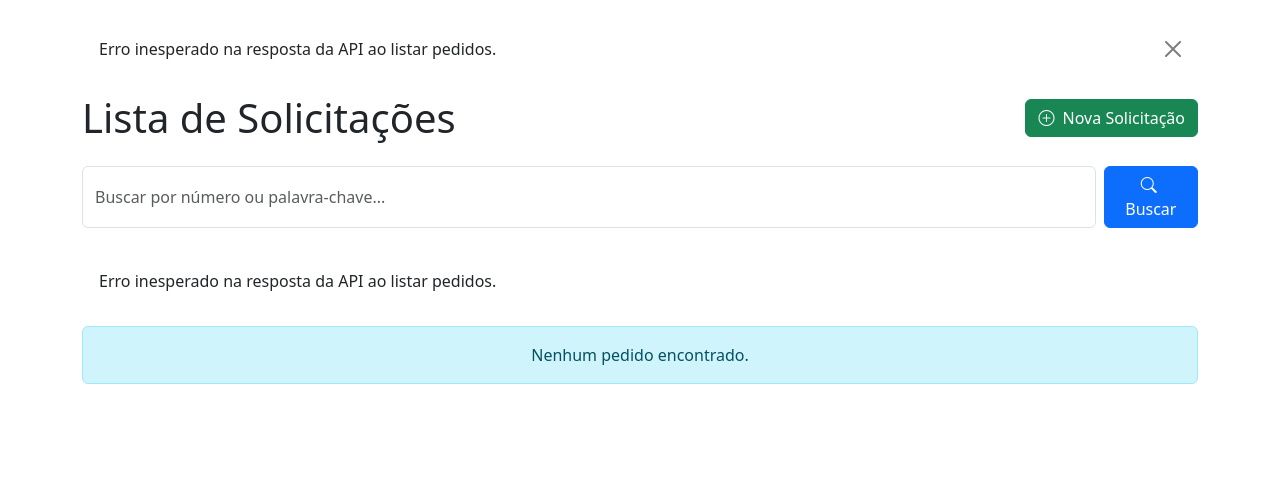
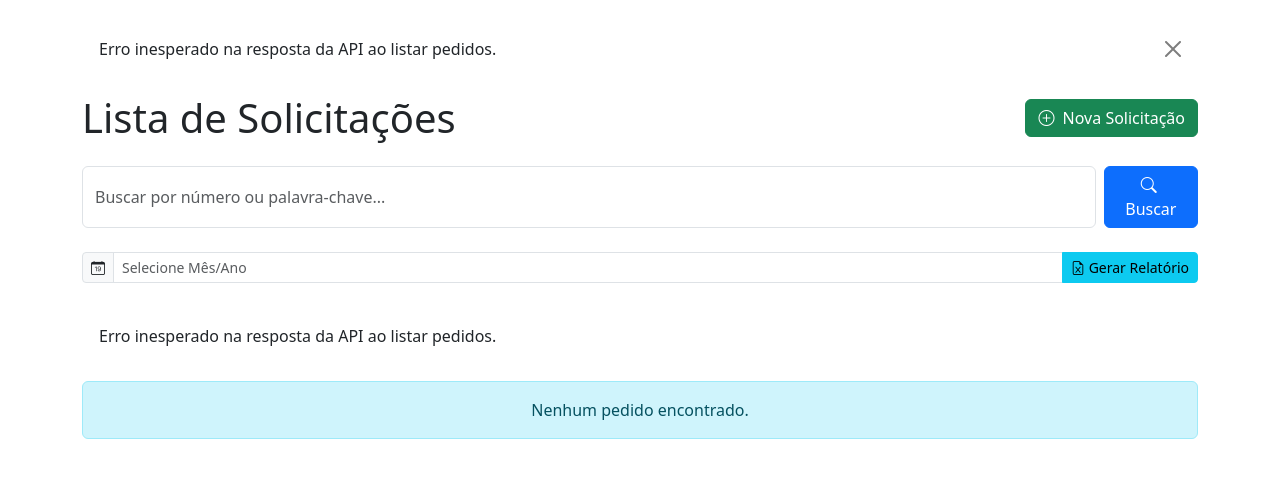
Before and after one commit to NisioH/Solicita-es, a Django app: page / in a window 1280 px wide. Shown: the part 56-534 px from the top of the page. Run offline with Django 5.2, Linux system fonts and the light colour scheme; data that the repository does not hold is empty; some libraries are stand-ins or nearby versions.

Commit message:
adicionando campo relatório

```diff
--- a/pedidos/views.py
+++ b/pedidos/views.py
@@ -275,6 +275,7 @@
         print(f"API - Erro ao deletar solicitação: {e}")
         return Response({"mensagem": f"Erro interno ao deletar: {str(e)}"}, status=500)
 
+"""
 @api_view(['GET'])
 def gerar_pdf_solicitacao(request):
 
@@ -346,7 +347,76 @@
 
     except Exception as e:
         print(f"API - Erro ao gerar PDF: {e}")
-        return Response({"mensagem": f"Erro interno ao gerar PDF: {str(e)}"}, status=500)
+        return Response({"mensagem": f"Erro interno ao gerar PDF: {str(e)}"}, status=500) """
+
+
+""" from rest_framework.decorators import api_view
+from rest_framework.response import Response
+from django.http import HttpResponse
+from openpyxl import Workbook
+from datetime import datetime """
+
+
+from django.http import HttpResponse
+from openpyxl import Workbook
+from datetime import datetime
+
+def gerar_excel_relatorio_mensal(request):
+    try:
+        mes = request.GET.get("mes")  # Ex: '07' para julho
+        ano = request.GET.get("ano")  # Ex: '2025'
+
+        if not mes or not ano:
+            return HttpResponse("Informe o mês e ano para gerar o relatório.", status=400)
+
+        print(f"API - Gerando relatório para {mes}/{ano}")
+
+        # Buscar todas as solicitações do mês e ano
+        inicio = datetime(int(ano), int(mes), 1)
+        fim = datetime(int(ano), int(mes) + 1, 1) if int(mes) < 12 else datetime(int(ano)+1, 1, 1)
+
+        solicitacoes = db.solicitacoes.find({
+            "data_criacao": {"$gte": inicio, "$lt": fim}
+        })
+
+        # Criação do Excel
+        wb = Workbook()
+        ws = wb.active
+        ws.title = f"Solicitações_{mes}_{ano}"
+
+        # Cabeçalhos
+        campos = ["Número", "Descrição", "Solicitado Por", "Safra", "Centro de Custo",
+                  "Status", "Data da Solicitação", "Data Recebido", "Fornecedor",
+                  "Nota Fiscal", "Data de Criação"]
+        ws.append(campos)
+
+        for s in solicitacoes:
+            linha = [
+                s.get("numero", ""),
+                s.get("descricao", ""),
+                s.get("solicitado_por", ""),
+                s.get("safra", ""),
+                s.get("centro_custo", ""),
+                s.get("status", ""),
+                s.get("data", "").strftime('%d/%m/%Y') if isinstance(s.get("data"), datetime) else "",
+                s.get("data_recebido", "").strftime('%d/%m/%Y') if isinstance(s.get("data_recebido"), datetime) else "",
+                s.get("fornecedor", ""),
+                s.get("nota_fiscal", ""),
+                s.get("data_criacao", "").strftime('%d/%m/%Y %H:%M:%S') if isinstance(s.get("data_criacao"), datetime) else ""
+            ]
+            ws.append(linha)
+
+        # Resposta HTTP com arquivo Excel
+        response = HttpResponse(content_type='application/vnd.openxmlformats-officedocument.spreadsheetml.sheet')
+        filename = f"relatorio_solicitacoes_{mes}_{ano}.xlsx"
+        response['Content-Disposition'] = f'attachment; filename={filename}'
+        wb.save(response)
+        print(f"API - Relatório gerado para {mes}/{ano}.")
+        return response
+
+    except Exception as e:
+        print(f"API - Erro ao gerar Excel: {e}")
+        return HttpResponse(f"Erro interno ao gerar Excel: {str(e)}", status=500)
 
 
 def home_page(request):
--- a/solicitacoes/urls.py
+++ b/solicitacoes/urls.py
@@ -19,10 +19,8 @@
     path('api/solicitacoes/buscar/', views.buscar_solicitacao, name='api_buscar_solicitacao'),
     path('api/solicitacoes/atualizar/<str:numero>/', views.atualizar_solicitacao, name='api_atualizar_solicitacao'),
     path('api/solicitacoes/deletar/<str:numero>/', views.deletar_solicitacao, name='api_deletar_solicitacao'),
-    path('api/solicitacoes/pdf/', views.gerar_pdf_solicitacao, name='api_gerar_pdf_solicitacao'),
+    path('api/solicitacoes/excel/', views.gerar_excel_relatorio_mensal, name='api_gerar_excel_relatorio_mensal'),
+   # path('api/solicitacoes/pdf/', views.gerar_pdf_solicitacao, name='api_gerar_pdf_solicitacao'),
 
-    # --- Rotas do Frontend (Renderizam HTML) ---
-    # Inclui todas as URLs definidas no seu 'pedidos/urls.py'
-    # É aqui que 'pedido_list' (a que renderiza HTML) será mapeada.
     path('', include('pedidos.urls')),
 ]
--- a/templates/base.html
+++ b/templates/base.html
@@ -16,7 +16,9 @@
         .errorlist { color: #dc3545; list-style-type: none; padding: 0; margin-top: 5px; font-size: 0.9em; }
         .errorlist li { margin-bottom: 3px; }
     </style>
-    {% block extra_css %}{% endblock %}
+    {% block extra_css %}
+<link rel="stylesheet" href="https://cdn.jsdelivr.net/npm/bootstrap-datepicker@1.10.0/dist/css/bootstrap-datepicker3.min.css">
+{% endblock %}
 </head>
 <body>
     <nav class="navbar navbar-expand-lg navbar-dark bg-primary fixed-top">
@@ -53,6 +55,31 @@
     </div>
 
     <script src="https://cdn.jsdelivr.net/npm/bootstrap@5.3.3/dist/js/bootstrap.bundle.min.js" integrity="sha384-YvpcrYf0tY3lHB60NNkmXc5s9fDVZLESaAA55NDzOxhy9GkcIdslK1eN7N6jIeHz" crossorigin="anonymous"></script>
-    {% block extra_js %}{% endblock %}
+    {% block extra_js %}
+<script src="https://code.jquery.com/jquery-3.6.0.min.js"></script>
+<script src="https://cdn.jsdelivr.net/npm/bootstrap-datepicker@1.10.0/dist/js/bootstrap-datepicker.min.js"></script>
+<script src="https://cdn.jsdelivr.net/npm/bootstrap-datepicker@1.10.0/dist/locales/bootstrap-datepicker.pt-BR.min.js"></script>
+
+<script>
+    $(document).ready(function () {
+        $('#mesAno').datepicker({
+            format: "mm/yyyy",
+            startView: "months",
+            minViewMode: "months",
+            autoclose: true,
+            language: "pt-BR"
+        });
+
+        $('form').on('submit', function (e) {
+            const valor = $('#mesAno').val();
+            if (valor.includes('/')) {
+                const [mes, ano] = valor.split('/');
+                $('<input>').attr({type: 'hidden', name: 'mes', value: mes}).appendTo(this);
+                $('<input>').attr({type: 'hidden', name: 'ano', value: ano}).appendTo(this);
+            }
+        });
+    });
+</script>
+{% endblock %}
 </body>
 </html>
--- a/templates/pedidos/pedido_list.html
+++ b/templates/pedidos/pedido_list.html
@@ -1,3 +1,6 @@
+
+
+
 {% extends 'base.html' %}
 
 {% block title %}Lista de Solicitações{% endblock %}
@@ -19,6 +22,19 @@
     </form>
 </div>
 
+<!-- Formulário para gerar relatório Excel mensal -->
+
+
+<form action="{% url 'api_gerar_excel_relatorio_mensal' %}" method="get" target="_blank" class="mb-4">
+    <div class="input-group input-group-sm w-auto">
+        <span class="input-group-text"><i class="bi bi-calendar-date"></i></span>
+        <input type="text" id="mesAno" class="form-control" placeholder="Selecione Mês/Ano" required>
+        <button type="submit" class="btn btn-info">
+            <i class="bi bi-file-earmark-excel"></i> Gerar Relatório
+        </button>
+    </div>
+</form>
+
 {% if messages %}
     <ul class="messages list-unstyled">
         {% for message in messages %}
@@ -33,13 +49,12 @@
         <thead class="table-dark">
             <tr>
                 <th>Número</th>
-                <th>Data</th> {# NOVA COLUNA PARA A DATA DE CRIAÇÃO #}
+                <th>Data</th>
                 <th>Descrição</th>
                 <th>Solicitado</th>
                 <th>Safra</th>
                 <th>Centro Custo</th>
                 <th>Status</th>
-
                 <th class="text-center">Ações</th>
             </tr>
         </thead>
@@ -47,13 +62,12 @@
             {% for pedido in pedidos %}
             <tr>
                 <td>{{ pedido.numero }}</td>
-                <td>{{ pedido.data_criacao_formatada|default:"N/A" }}</td> {# Exibindo a data de criação formatada #}
+                <td>{{ pedido.data_criacao_formatada|default:"N/A" }}</td>
                 <td>{{ pedido.descricao }}</td>
                 <td>{{ pedido.solicitado_por }}</td>
                 <td>{{ pedido.safra }}</td>
                 <td>{{ pedido.centro_custo }}</td>
                 <td>{{ pedido.status }}</td>
-
                 <td class="text-center">
                     <a href="{% url 'pedido_update' pedido.numero %}" class="btn btn-sm btn-warning me-1">
                         <i class="bi bi-pencil"></i> Editar
@@ -61,14 +75,11 @@
                     <a href="{% url 'pedido_delete' pedido.numero %}" class="btn btn-sm btn-danger" onclick="return confirm('Tem certeza que deseja excluir este pedido?');">
                         <i class="bi bi-trash"></i> Excluir
                     </a>
-                    <a href="{% url 'api_gerar_pdf_solicitacao' %}?numero={{ pedido.numero }}" class="btn btn-sm btn-info" target="_blank">
-                        <i class="bi bi-file-earmark-pdf"></i> PDF
-                    </a>
                 </td>
             </tr>
             {% empty %}
             <tr>
-                <td colspan="9" class="text-center">Nenhum pedido encontrado.</td> {# Colspan atualizado para 9 colunas #}
+                <td colspan="9" class="text-center">Nenhum pedido encontrado.</td>
             </tr>
             {% endfor %}
         </tbody>
@@ -89,9 +100,7 @@
             {% endif %}
 
             <li class="page-item active">
-                <span class="page-link">
-                    Página {{ page }} de {{ total_pages }}
-                </span>
+                <span class="page-link">Página {{ page }} de {{ total_pages }}</span>
             </li>
 
             {% if has_next %}
```
